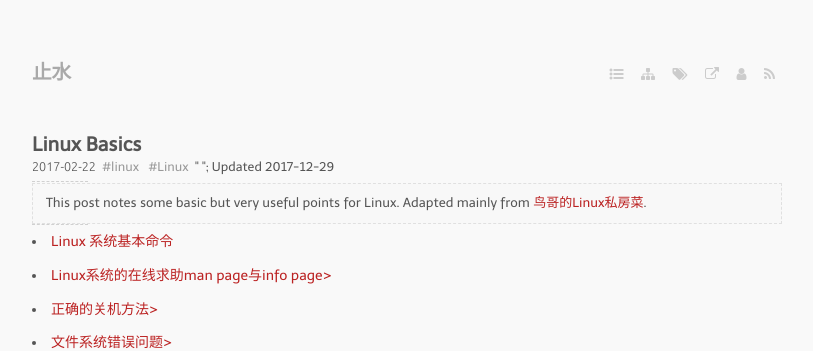
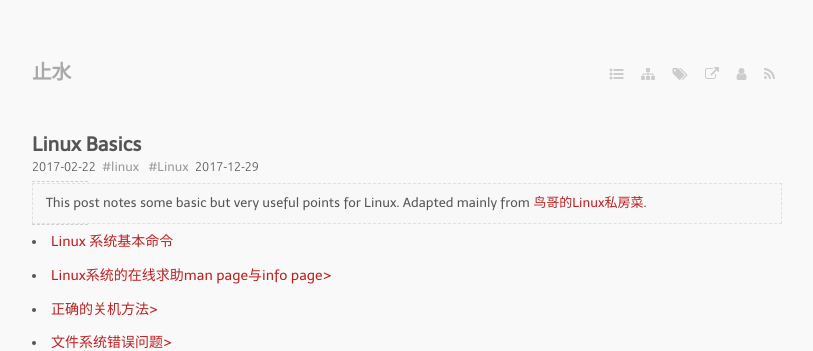
Before and after one commit to bizhishui/bizhishui.github.io, a Jekyll site: the page built from _posts/2017-02-22-Linux-Basics.md, in a window 1280 px wide and 900 px high. Shown: the top 351 px of the window, without its empty margins (233-1046 px from the left). Built offline with Jekyll 4.4.1, drawn with Linux system fonts in a browser that asks for light colours; nearby versions of some CDN libraries; some web fonts are replaced; a script that is not in the unit is left out.

Commit message:
test add update date

```diff
--- a/_layouts/post.html
+++ b/_layouts/post.html
@@ -55,8 +55,9 @@ layout: default
   <!-- END this would not work on any other domain -->
   {% endif %}
   {% if page.update_date %}
-    "  ";
-    Updated {{ page.update_date | date: site.date_format }}
+  <span class="update_date">
+    <time updatedatetime="Updated {{ page.update_date | date:"%Y-%m-%d" }}">{{ page.update_date | date:"%Y-%m-%d" }}</time>
+  </span>
   {% endif %}
   </section>
   <section class="post">
```
